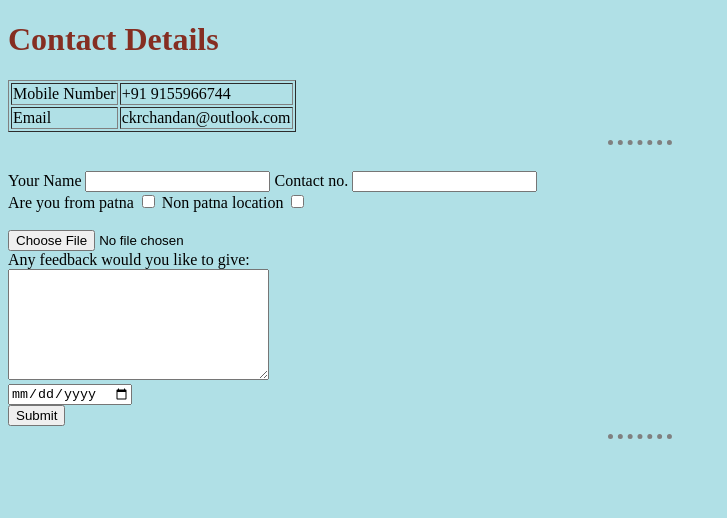
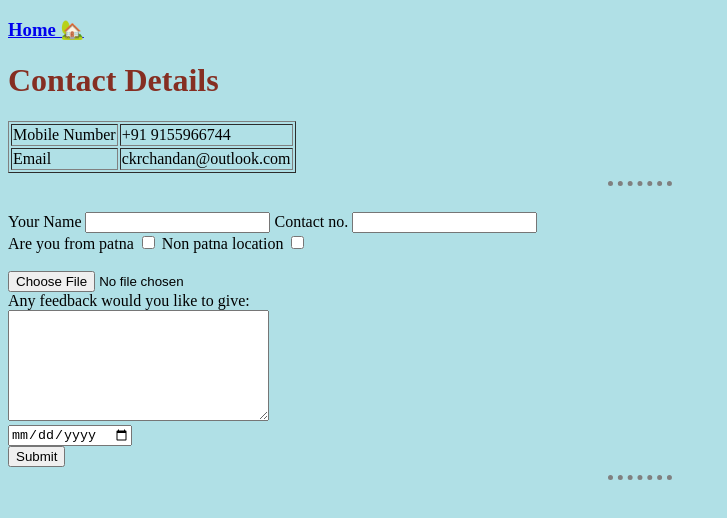
Before and after one commit to Chandan-kumar07/cv, a plain HTML site: page contacts.html in a window 1280 px wide. Shown: the whole page, without its empty margins (0-727 px from the left). Drawn offline with Linux system fonts and the light colour scheme.

Commit message:
Update contacts.html

```diff
--- a/contacts.html
+++ b/contacts.html
@@ -6,6 +6,7 @@
     <link rel="stylesheet" href="css/styles.css">
   </head>
   <body>
+      <h3> <span class="" > <a href="index.html">Home 🏡</span></a></h3>
     <h1> Contact Details</h2>
     <table border="1">
       <tr>
```
